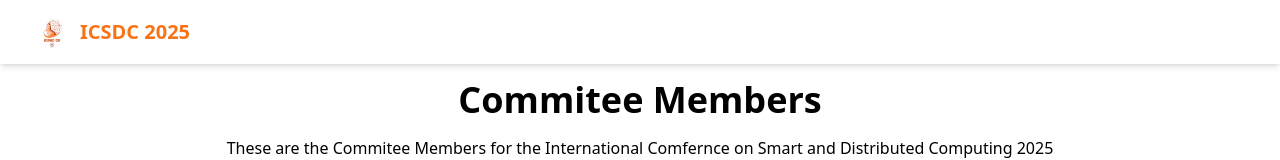
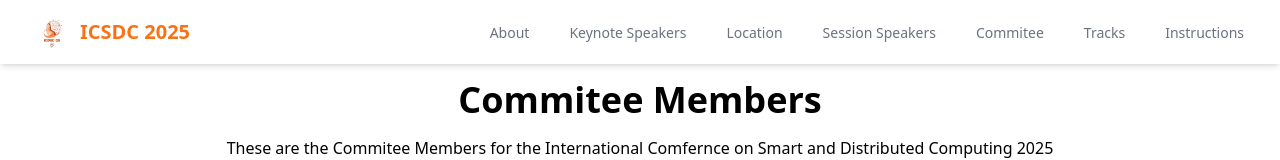
Before and after one commit to vverma022/conference-website, a React (Vite) app: page /commitee in a window 1280 px wide. Shown: the top 160 px of the page. Built offline with nearby package versions, Linux system fonts and the light colour scheme.

Commit message:
Routing issues

```diff
--- a/src/App.jsx
+++ b/src/App.jsx
@@ -3,10 +3,12 @@ import ConferencePage from './page/main'
 import Tracks from './page/tracks'
 import Instructions from './page/instructions'
 import Commitee from './page/commitee'
+import { Navbar } from './sections/navbar'
 
 function App() {
   return (
     <BrowserRouter>
+    <Navbar />
       <Routes>
        <Route path="/" element={<ConferencePage />} />
        <Route path="/tracks" element={<Tracks />} />
--- a/src/page/commitee.jsx
+++ b/src/page/commitee.jsx
@@ -1,5 +1,4 @@
 import { Footer } from '@/sections/footer'
-import { Navbarwithout } from '@/sections/navbarwithout'
 import React from 'react'
 import { Avatar, AvatarFallback, AvatarImage } from '@/components/ui/avatar'
 
@@ -46,8 +45,7 @@ export default function Commitee(){
       ];
 
   return (
-    <>
-    <Navbarwithout />
+    <div className="pt-16 flex flex-col min-h-screen w-full">
     <div className='pt-4'>
     <h1 className="text-4xl font-bold mb-4 text-center">Commitee Members</h1>
     <p className="text-center m-3">These are the Commitee Members for the International Comfernce on Smart and Distributed Computing 2025</p>
@@ -107,8 +105,7 @@ export default function Commitee(){
         </div>
       </div>
     </section>
-
     <Footer />
-  </>
+    </div>
   )
 }
--- a/src/page/instructions.jsx
+++ b/src/page/instructions.jsx
@@ -2,12 +2,10 @@ import { Card, CardContent, CardHeader, CardTitle } from "@/components/ui/card"
 import { Accordion, AccordionContent, AccordionItem, AccordionTrigger } from "@/components/ui/accordion"
 import { AlertCircle, BookOpen, Calendar, FileText, Globe, Lock, MessageSquare, PenTool, Search, Upload } from "lucide-react"
 import { Footer } from "@/sections/footer"
-import { Navbarwithout } from "@/sections/navbarwithout"
 
 export default function Instructions() {
   return (
-    <>
-    <Navbarwithout />
+    <div className="pt-16 flex flex-col min-h-screen w-full">
     <div className="container mx-auto p-4 space-y-6">
       <h1 className="text-3xl font-bold text-center mb-6">
         International Conference on Smart and Distrubuted Computing 2025
@@ -177,6 +175,6 @@ export default function Instructions() {
       <p className="text-center">We look forward to your participation in ICSDC 2025! </p>
     </div>
     <Footer />
-    </>
+    </div>
   )
 }
--- a/src/page/tracks.jsx
+++ b/src/page/tracks.jsx
@@ -91,7 +91,7 @@ export default function Component() {
   ]
 
   return (
-    <>
+    <div className="pt-16 flex flex-col min-h-screen w-full">
     <div className="container mx-auto p-4 bg-gradient-to-br from-gray-50 to-gray-100 min-h-screen">
       <h1 className="text-4xl font-bold mb-4 text-center">Conference Tracks</h1>
       <p className="text-center m-3">These are the Conference tracks for the ICSDC 2025</p>
@@ -123,6 +123,6 @@ export default function Component() {
       </div>
     </div>
      <Footer />
-     </>
+     </div>
   )
 }
--- a/src/sections/navbar.jsx
+++ b/src/sections/navbar.jsx
@@ -44,7 +44,7 @@ export function Navbar() {
       <div className="max-w-full mx-auto px-4 sm:px-6 lg:px-8">
         <div className="flex justify-between h-16">
         <div className="flex">
-      <a href="#home" className="flex-shrink-0 flex items-center" onClick={() => scrollToSection('home')}>
+      <a href="/" className="flex-shrink-0 flex items-center" onClick={() => scrollToSection('home')}>
         <img src={Logo} alt="ICSDC Logo" className="w-10 h-10 mr-2" /> {/* Adjust width and height as needed */}
         <span className="text-xl font-bold text-primary">ICSDC 2025</span>
       </a>
@@ -53,14 +53,19 @@ export function Navbar() {
             {navItems.map((item) => (
               <a
                 key={item.name}
-                href={`#${item.href}`}
+                href={`/#${item.href}`}
                 className="inline-flex items-center px-1 pt-1 border-b-2 border-transparent text-sm font-medium text-gray-500 hover:border-primary hover:text-primary"
                 onClick={(e) => {
                   e.preventDefault();
                   if (item.Route) {
                     Navigate(item.Route);
                   } else {
-                    scrollToSection(item.href);
+                    if (window.location.pathname !== '/') {
+                      Navigate('/');
+                      setTimeout(() => scrollToSection(item.href), 100);
+                    } else {
+                      scrollToSection(item.href);
+                    }
                   }
                 }}
               >
@@ -95,11 +100,18 @@ export function Navbar() {
               href={`#${item.href}`}
               className="block pl-3 pr-4 py-2 border-l-4 border-transparent text-base font-medium text-gray-500 hover:bg-gray-50 hover:border-primary hover:text-primary"
               onClick={(e) => {
-                e.preventDefault()
-                scrollToSection(item.href);
-                if(item.Route) {
+                e.preventDefault();
+                if (item.Route) {
                   Navigate(item.Route);
+                } else {
+                  if (window.location.pathname !== '/') {
+                    Navigate('/');
+                    setTimeout(() => scrollToSection(item.href), 100);
+                  } else {
+                    scrollToSection(item.href);
+                  }
                 }
+                setIsOpen(false);
               }}
             >
               {item.name}
--- a/src/sections/navbarwithout.jsx
+++ b/src/sections/navbarwithout.jsx
@@ -12,7 +12,7 @@ export function Navbarwithout() {
       <div className="max-w-full mx-auto px-4 sm:px-6 lg:px-8">
         <div className="flex justify-between h-16">
         <div className="flex">
-      <a href="#home" className="flex-shrink-0 flex items-center" onClick={() => scrollToSection('home')}>
+      <a href="/" className="flex-shrink-0 flex items-center" onClick={() => scrollToSection('home')}>
         <img src={Logo} alt="ICSDC Logo" className="w-10 h-10 mr-2" /> {/* Adjust width and height as needed */}
         <span className="text-xl font-bold text-primary">ICSDC 2025</span>
       </a>
```
